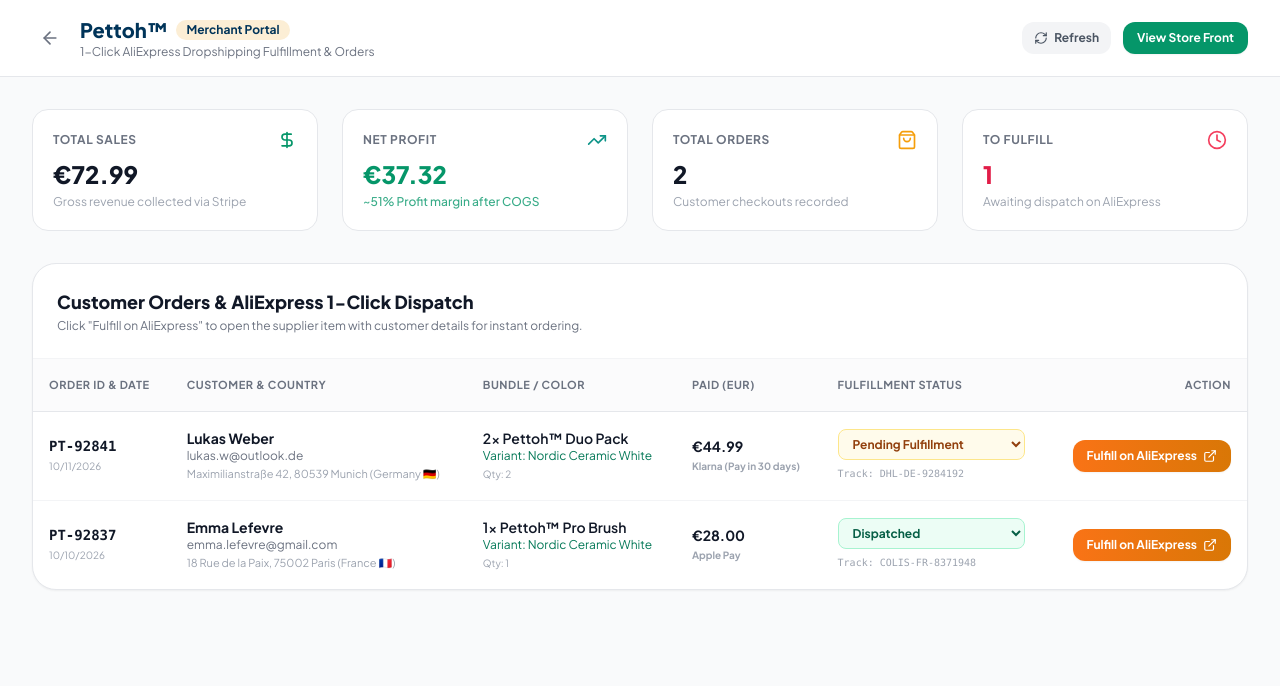
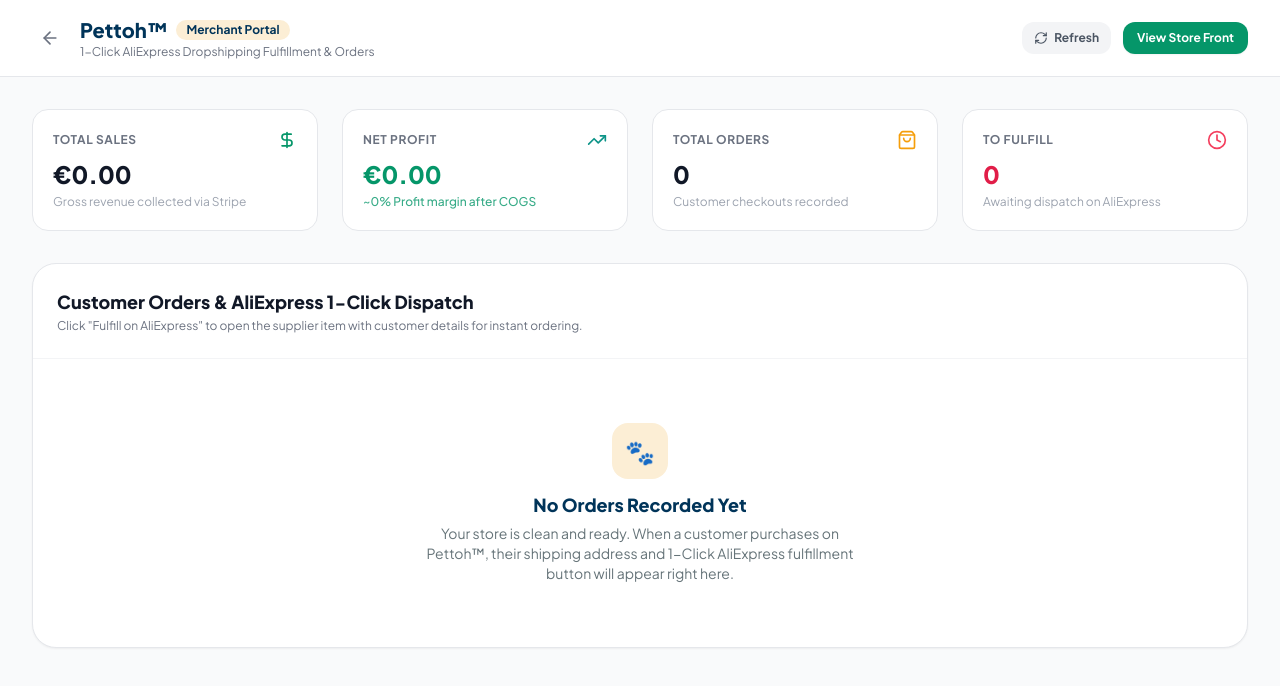
Before and after one commit to vincenzobattaglia9-max/stemapaw, a Next.js app: page /admin in a window 1280 px wide. Shown: the top 686 px of the page. Built offline with nearby package versions, Linux system fonts and the light colour scheme.

Commit message:
Reset orders dashboard to clean state (remove mock data)

```diff
--- a/src/app/admin/page.tsx
+++ b/src/app/admin/page.tsx
@@ -172,6 +172,17 @@
             </div>
           </div>
 
+          {orders.length === 0 ? (
+            <div className="text-center py-16 px-4">
+              <div className="w-14 h-14 rounded-2xl bg-[#FCEED5] text-[#003459] flex items-center justify-center mx-auto mb-3 font-bold text-2xl">
+                🐾
+              </div>
+              <h4 className="font-black text-lg text-[#003459]">No Orders Recorded Yet</h4>
+              <p className="text-xs sm:text-sm text-[#667479] max-w-md mx-auto mt-1">
+                Your store is clean and ready. When a customer purchases on Pettoh™, their shipping address and 1-Click AliExpress fulfillment button will appear right here.
+              </p>
+            </div>
+          ) : (
             <div className="overflow-x-auto">
               <table className="w-full text-left border-collapse text-xs sm:text-sm">
                 <thead>
@@ -187,16 +198,12 @@
                 <tbody className="divide-y divide-gray-100">
                   {orders.map((o) => (
                     <tr key={o.id} className="hover:bg-gray-50/50 transition-colors">
-
-                    {/* Order ID & Date */}
                       <td className="p-4 font-mono font-bold text-gray-900">
                         <div>{o.id}</div>
                         <div className="text-[10px] text-gray-400 font-sans font-normal">
                           {new Date(o.createdAt).toLocaleDateString()}
                         </div>
                       </td>
-
-                    {/* Customer & Address */}
                       <td className="p-4">
                         <div className="font-bold text-gray-900">{o.customerName}</div>
                         <div className="text-xs text-gray-500">{o.email}</div>
@@ -204,21 +211,15 @@
                           {o.address}, {o.postalCode} {o.city} ({o.country})
                         </div>
                       </td>
-
-                    {/* Item */}
                       <td className="p-4">
                         <div className="font-semibold text-gray-900">{o.bundleTitle}</div>
                         <div className="text-xs text-emerald-700">Variant: {o.variantName}</div>
                         <div className="text-[10px] text-gray-400">Qty: {o.quantity}</div>
                       </td>
-
-                    {/* Total */}
                       <td className="p-4 font-bold text-gray-900">
                         <div>€{o.totalAmount.toFixed(2)}</div>
                         <div className="text-[10px] text-gray-400">{o.paymentMethod}</div>
                       </td>
-
-                    {/* Status */}
                       <td className="p-4">
                         <select
                           value={o.status}
@@ -240,8 +241,6 @@
                           Track: {o.trackingNumber}
                         </div>
                       </td>
-
-                    {/* Action: 1-Click AliExpress */}
                       <td className="p-4 text-right">
                         <a
                           href={o.aliExpressFulfillUrl}
@@ -253,12 +252,12 @@
                           <ExternalLink className="w-3.5 h-3.5" />
                         </a>
                       </td>
-
                     </tr>
                   ))}
                 </tbody>
               </table>
             </div>
+          )}
 
         </div>
 
--- a/src/data/ordersStore.ts
+++ b/src/data/ordersStore.ts
@@ -20,47 +20,8 @@
 
 const EXACT_ALIEXPRESS_URL = "https://it.aliexpress.com/item/1005009329999811.html";
 
-// Initial mock orders with Pettoh pricing
-export const initialOrders: OrderRecord[] = [
-  {
-    id: "PT-92841",
-    customerName: "Lukas Weber",
-    email: "lukas.w@outlook.de",
-    address: "Maximilianstraße 42",
-    city: "Munich",
-    postalCode: "80539",
-    country: "Germany 🇩🇪",
-    bundleTitle: "2x Pettoh™ Duo Pack",
-    variantName: "Nordic Ceramic White",
-    quantity: 2,
-    totalAmount: 44.99,
-    currency: "EUR",
-    paymentMethod: "Klarna (Pay in 30 days)",
-    status: "Pending Fulfillment",
-    trackingNumber: "DHL-DE-9284192",
-    createdAt: "2026-10-11T16:20:00Z",
-    aliExpressFulfillUrl: EXACT_ALIEXPRESS_URL
-  },
-  {
-    id: "PT-92837",
-    customerName: "Emma Lefevre",
-    email: "emma.lefevre@gmail.com",
-    address: "18 Rue de la Paix",
-    city: "Paris",
-    postalCode: "75002",
-    country: "France 🇫🇷",
-    bundleTitle: "1x Pettoh™ Pro Brush",
-    variantName: "Nordic Ceramic White",
-    quantity: 1,
-    totalAmount: 28.00,
-    currency: "EUR",
-    paymentMethod: "Apple Pay",
-    status: "Dispatched",
-    trackingNumber: "COLIS-FR-8371948",
-    createdAt: "2026-10-10T14:15:00Z",
-    aliExpressFulfillUrl: EXACT_ALIEXPRESS_URL
-  }
-];
+// Reset to empty: no mock orders, only real customer purchases!
+export const initialOrders: OrderRecord[] = [];
 
 let runtimeOrders: OrderRecord[] = [...initialOrders];
 
```
Lines whose indentation alone changed are shown as unchanged.
